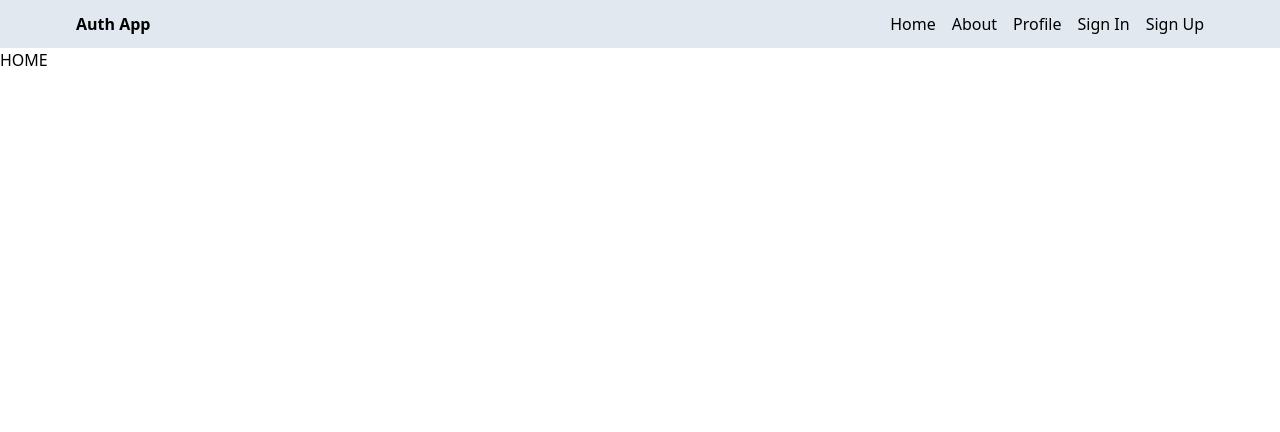
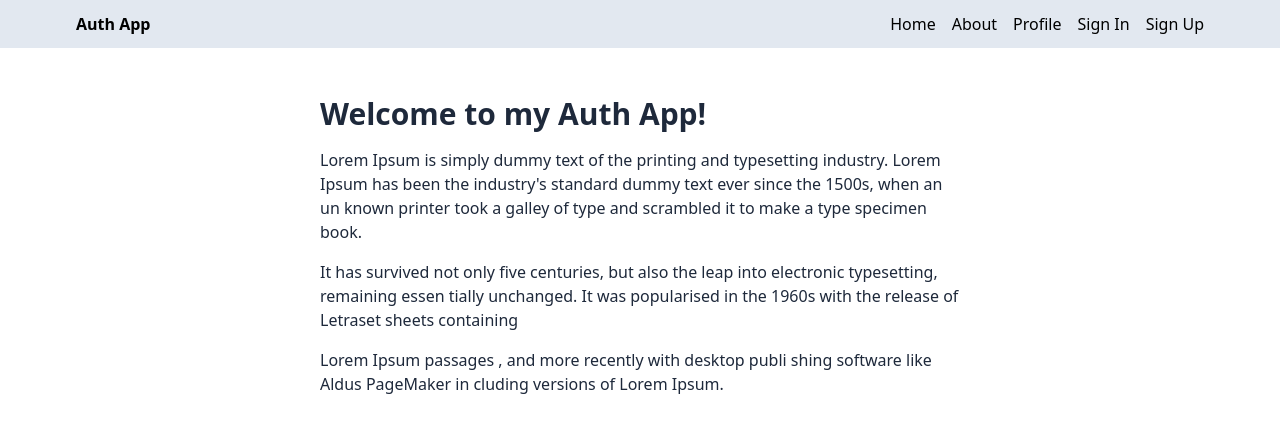
Before and after one commit to murshidatv/mern-auth, a React (Vite) app in the folder client/: page / in a window 1280 px wide. Shown: the top 432 px of the page. Built offline with nearby package versions, Linux system fonts and the light colour scheme; no server answers.

Commit message:
complete home and about page

```diff
--- a/client/src/pages/About.jsx
+++ b/client/src/pages/About.jsx
@@ -3,7 +3,25 @@ import React from 'react'
 function About() {
   return (
     <div>
-      About
+      About Us
+      <div className='px-4 py-12 max-w-2xl mx-auto' >
+      <h1 className='text-3xl font-bold mb-4 text-slate-800'>Welcome to my Auth App!</h1>
+      <p className= 'mb-4 text-slate-800'>Lorem Ipsum is simply dummy text of the printing
+        and typesetting industry. Lorem Ipsum
+        has been the industry's standard dummy
+        text ever since the 1500s, when an un
+        known printer took a galley of type
+        and scrambled it to make a type
+        specimen book.  <p className= 'mb-4 text-slate-800'></p>It has survived not only
+        five centuries, but also the leap into
+        electronic typesetting, remaining essen
+        tially unchanged. It was popularised in
+         the 1960s with the release of Letraset
+          sheets containing  <p className= 'mb-4 text-slate-800'></p>Lorem Ipsum passages
+          , and more recently with desktop publi
+          shing software like Aldus PageMaker in
+          cluding versions of Lorem Ipsum.</p>
+    </div>
     </div>
   )
 }
--- a/client/src/pages/Home.jsx
+++ b/client/src/pages/Home.jsx
@@ -3,8 +3,23 @@ import React from 'react'
 function Home() {
 
   return (
-    <div>
-      HOME
+    <div className='px-4 py-12 max-w-2xl mx-auto' >
+      <h1 className='text-3xl font-bold mb-4 text-slate-800'>Welcome to my Auth App!</h1>
+      <p className= 'mb-4 text-slate-800'>Lorem Ipsum is simply dummy text of the printing
+        and typesetting industry. Lorem Ipsum
+        has been the industry's standard dummy
+        text ever since the 1500s, when an un
+        known printer took a galley of type
+        and scrambled it to make a type
+        specimen book.  <p className= 'mb-4 text-slate-800'></p>It has survived not only
+        five centuries, but also the leap into
+        electronic typesetting, remaining essen
+        tially unchanged. It was popularised in
+         the 1960s with the release of Letraset
+          sheets containing  <p className= 'mb-4 text-slate-800'></p>Lorem Ipsum passages
+          , and more recently with desktop publi
+          shing software like Aldus PageMaker in
+          cluding versions of Lorem Ipsum.</p>
     </div>
   )
 }
```
